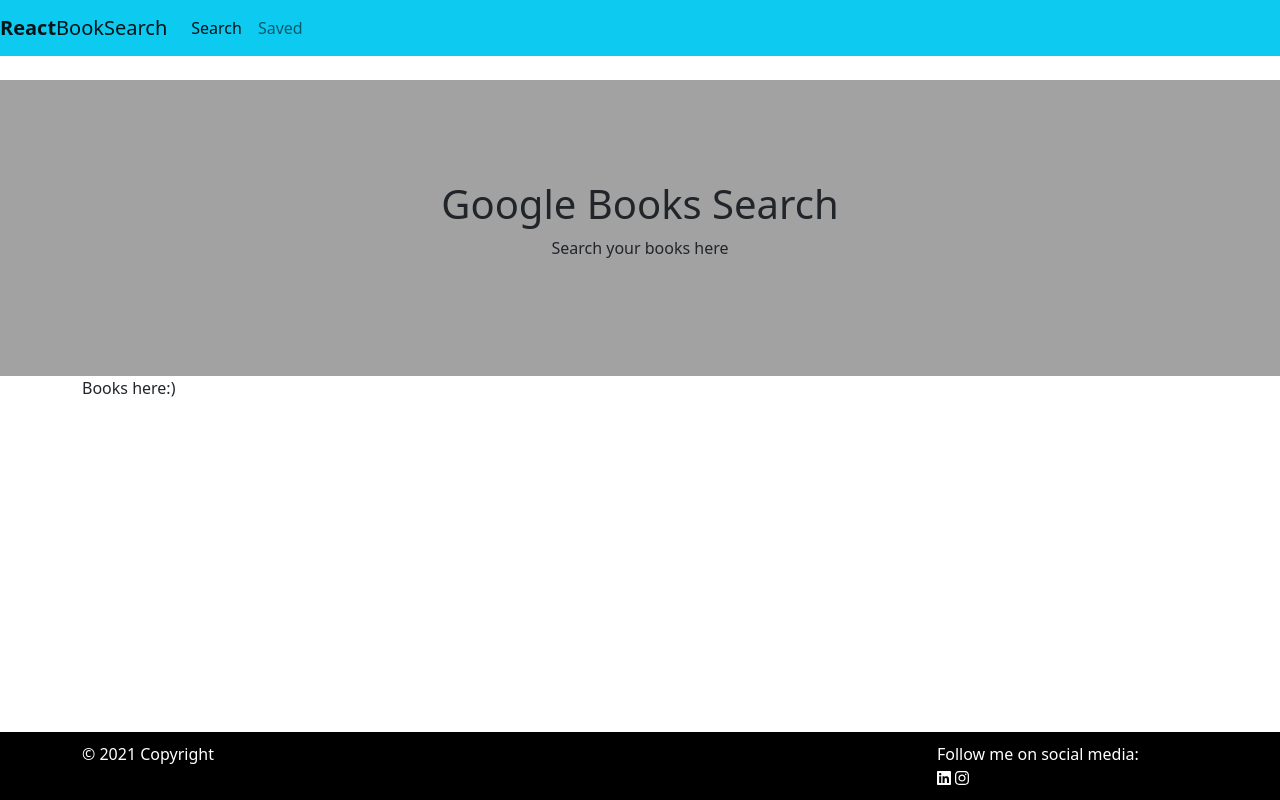
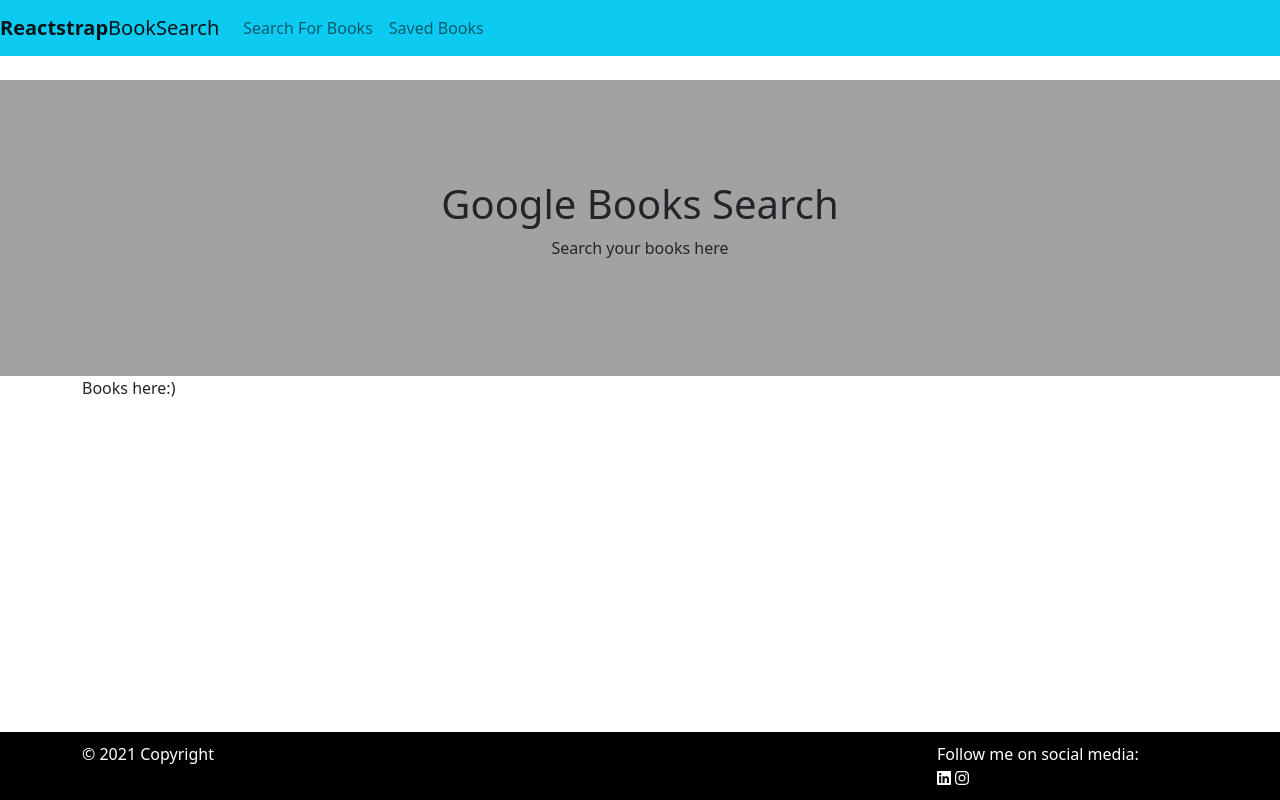
Before and after one commit to Maryum97/Google-Book-Search-2021, a React (Create React App) app in the folder client/: page / in a window 1280 px wide. Built offline with nearby package versions, Linux system fonts and the light colour scheme.

Commit message:
edited nav and pages routing

```diff
--- a/client/src/App.js
+++ b/client/src/App.js
@@ -19,10 +19,6 @@
 
           <Route exact path='/savedbooks' conponent={SavedBooks}></Route>
 
-          {/* <Route>
-            <NoMatch />
-          </Route> */}
-
         </Switch>
         <Footer />
       </div>
--- a/client/src/components/NavbarBooks/index.js
+++ b/client/src/components/NavbarBooks/index.js
@@ -1,14 +1,15 @@
 import React, { useState } from 'react';
-import { Link } from "react-router-dom";
 import {
     Collapse,
     Navbar,
     NavbarToggler,
     NavbarBrand,
-    Nav
+    Nav,
+    NavItem,
+    NavLink
 } from 'reactstrap';
 
-function NavbarBooks() {
+function NavbarBooks () {
     const [isOpen, setIsOpen] = useState(false);
 
     const toggle = () => setIsOpen(!isOpen);
@@ -16,26 +17,16 @@
     return (
         <div>
             <Navbar color="info" light expand="md">
-                <NavbarBrand href="/"><b>React</b>BookSearch</NavbarBrand>
+                <NavbarBrand href="/"><b>Reactstrap</b>BookSearch</NavbarBrand>
                 <NavbarToggler onClick={toggle} />
                 <Collapse isOpen={isOpen} navbar>
                     <Nav className="mr-auto" navbar>
-                        <Link
-                            to="/"
-                            className={
-                                window.location.pathname === "/" ? "nav-link active" : "nav-link"
-                            }
-                        >
-                            Search
-                        </Link>
-                        <Link
-                            to="/savedbooks"
-                            className={
-                                window.location.pathname === "/savedbooks" ? "nav-link active" : "nav-link"
-                            }
-                        >
-                            Saved
-                        </Link>
+                        <NavItem>
+                            <NavLink href="/">Search For Books</NavLink>
+                        </NavItem>
+                        <NavItem>
+                            <NavLink href="/savedbooks">Saved Books</NavLink>
+                        </NavItem>
                     </Nav>
                 </Collapse>
             </Navbar>
```
